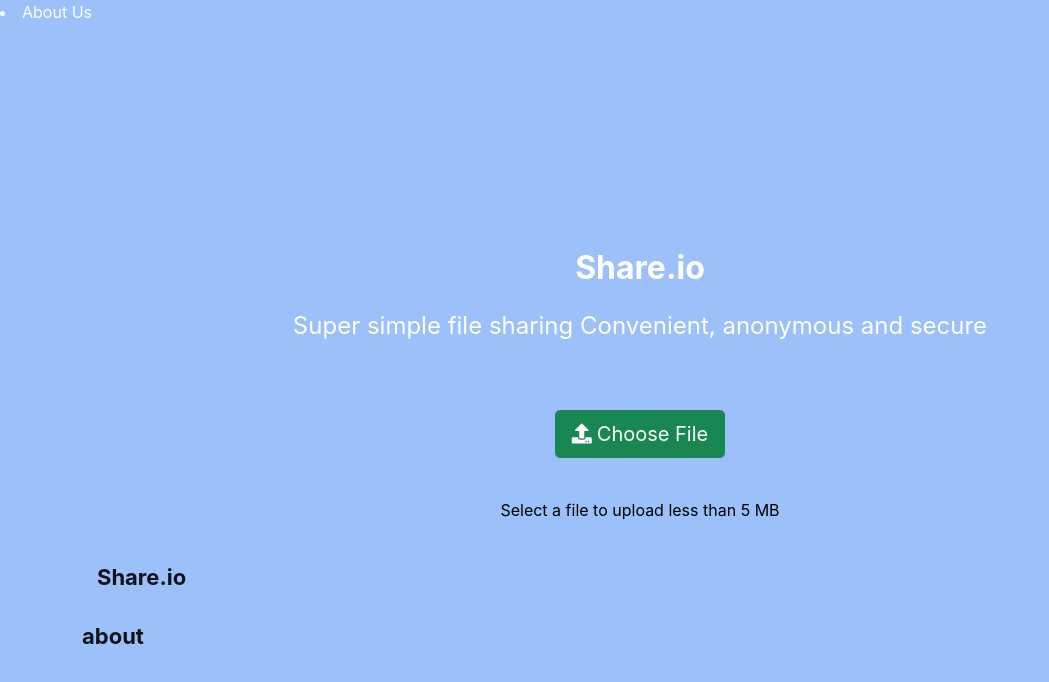
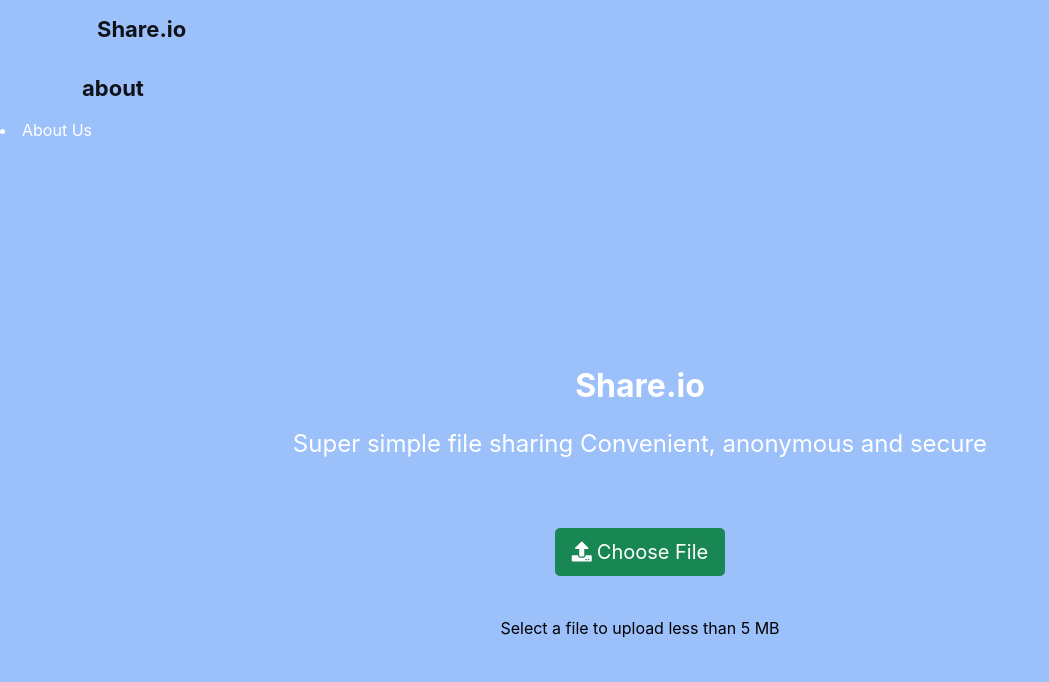
Before and after one commit to nivethacse/filetransfer, a React (Create React App) app: page / in a window 1280 px wide. Shown: the top 682 px of the page, without its empty margins (0-1049 px from the left). Built offline with nearby package versions, Linux system fonts and the light colour scheme; some icons are missing.

Commit message:
Update App.js

```diff
--- a/src/App.js
+++ b/src/App.js
@@ -7,7 +7,9 @@ export const App = () => {
   return (
     <div>
       <Router>
+
         <div className="App">
+            <Header />
           <li>
             <Link to="/about">About Us</Link>
           </li>
@@ -20,7 +22,7 @@ export const App = () => {
             </Route>
           </Switch>
         </div>
-        <Header />
+
       </Router>
     </div>
   );
```
